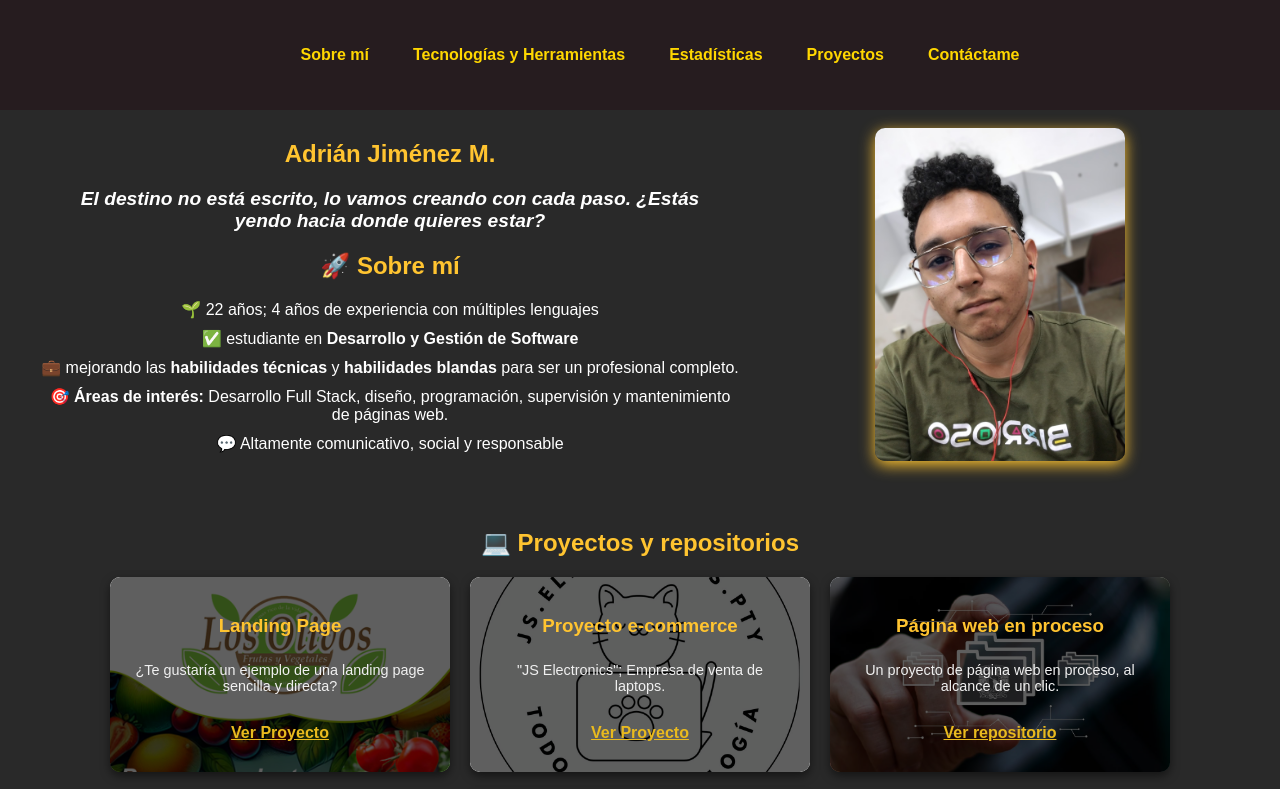
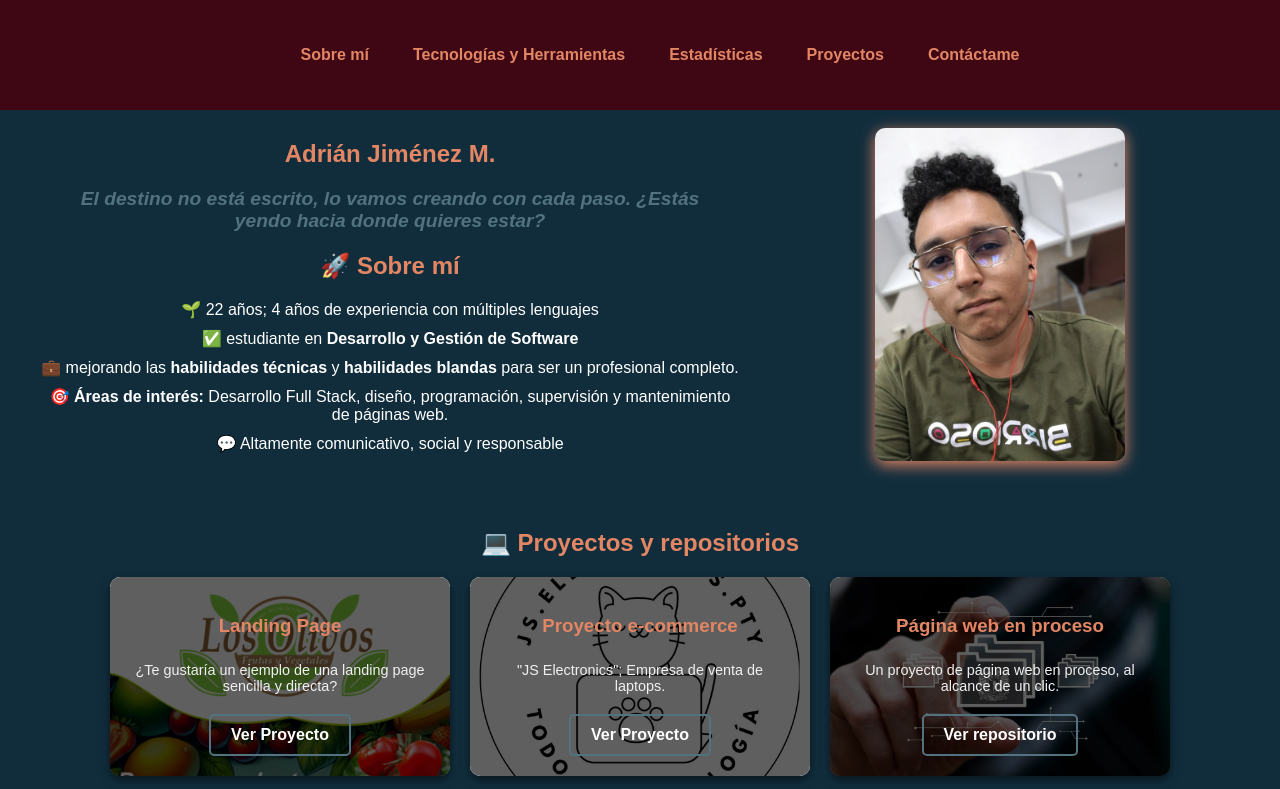
Before and after one commit to Hunter2801a/PortafoliosVirtual, a plain HTML site: page index.html in a window 1280 px wide. Shown: the top 789 px of the page. Drawn offline with Linux system fonts and the light colour scheme.

Commit message:
nuevo estilo de color

```diff
--- a/desp_styles.css
+++ b/desp_styles.css
@@ -2,6 +2,17 @@
 /* Estilos generales */
 html {
     scroll-behavior: smooth; /* Scroll suave para toda la página */
+}
+
+/* Enlaces */
+a {
+    color: #E38664;
+    text-decoration: none;
+    transition: color 0.3s ease;
+}
+
+a:hover {
+    color: #C1040E;
 }
 
 body {
@@ -9,13 +20,13 @@ body {
     margin: 0;
     padding: 0;
     color: #ffffff;
-    background-color: #000000d6;
+    background-color: #112D3C;
     padding-top: 80px;
     overflow-x: hidden;
 }
 
 h1, h2, h3 {
-    color: #ffc430;
+    color: #E38664;
     text-align: center; /* Centrar los títulos */
 }
 
@@ -43,7 +54,7 @@ li {
 
 blockquote {
     font-style: italic;
-    color: #ffffff;
+    color: #52727F;
     text-align: center;
     max-width: 90%;
     margin: 10px auto 20px;
@@ -90,16 +101,17 @@ blockquote {
 /* Botones de redes sociales y en general */
 .project-button, #contacto ul li a {
     padding: 10px 20px;
+    border: 2px solid #52727F;
     font-weight: bold;
     border-radius: 5px;
     background-color: transparent;
-    color: #e9ba1e;
-    text-decoration: underline;
+    color: #ffffff;
+    text-decoration: none;
     transition: background-color 0.3s ease, color 0.3s ease;
 }
 
 .project-button:hover, #contacto ul li a:hover {
-    background-color: #e91e63;
+    background-color: #52727F;
     color: #ffffff;
 }
 
@@ -129,7 +141,7 @@ blockquote {
 
 .project-card:hover {
     transform: translateY(-10px);
-    box-shadow: 0 0 15px 10px #e91e6399, 0 0 15px 5px #ffd70066;
+    box-shadow: 0 0 15px 10px #52727F99, 0 0 15px 5px #E3866466;
 }
 
 .project-card h3 {
@@ -170,7 +182,7 @@ blockquote {
 
 /* Header y navegación */
 header {
-    background-color: #261c1f;
+    background-color: #3F0614;
     padding: 20px;
     position: fixed;
     top: 0;
@@ -202,7 +214,7 @@ header {
 }
 
 .nav-links a {
-    color: #FFD700;
+    color: #E38664;
     text-decoration: none;
     font-weight: bold;
     padding: 8px 12px;
@@ -212,8 +224,8 @@ header {
 }
 
 .nav-links a:hover {
-    color: #FFB700;
-    background-color: rgba(255, 215, 0, 0.1);
+    color: #C1040E;
+    background-color: rgba(227, 134, 100, 0.1);
     transform: translateY(-2px);
 }
 
@@ -253,7 +265,7 @@ header {
     width: 100%;
     max-width: 250px;
     border-radius: 10px;
-    box-shadow: 0 4px 15px #ffc430;
+    box-shadow: 0 4px 15px #E38664;
 }
 
 /* Estilo para el texto y botón de ver más proyectos */
@@ -268,8 +280,8 @@ header {
 }
 
 .more-projects-button:hover {
-    background-color: #fffb0000;
-    color: #FFD700;
+    background-color: transparent;
+    color: #C1040E;
 }
 
 /* Contacto */
@@ -399,11 +411,11 @@ html, body {
 
 /* Footer */
 .footer {
-    background-color: #1a1a1a;
+    background-color: #3A5363;
     padding: 20px;
     text-align: center;
     margin-top: 40px;
-    border-top: 2px solid #ffc430;
+    border-top: 2px solid #E38664;
 }
 
 .footer p {
```
